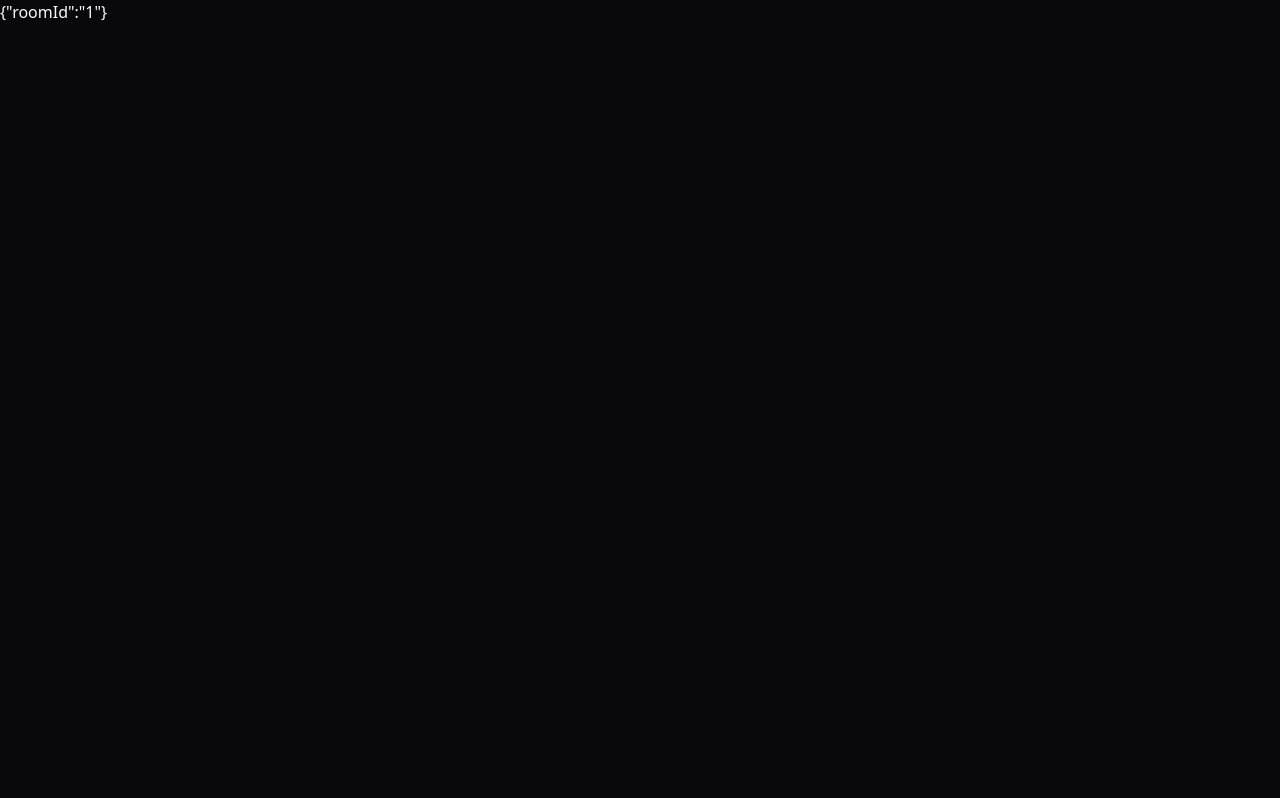
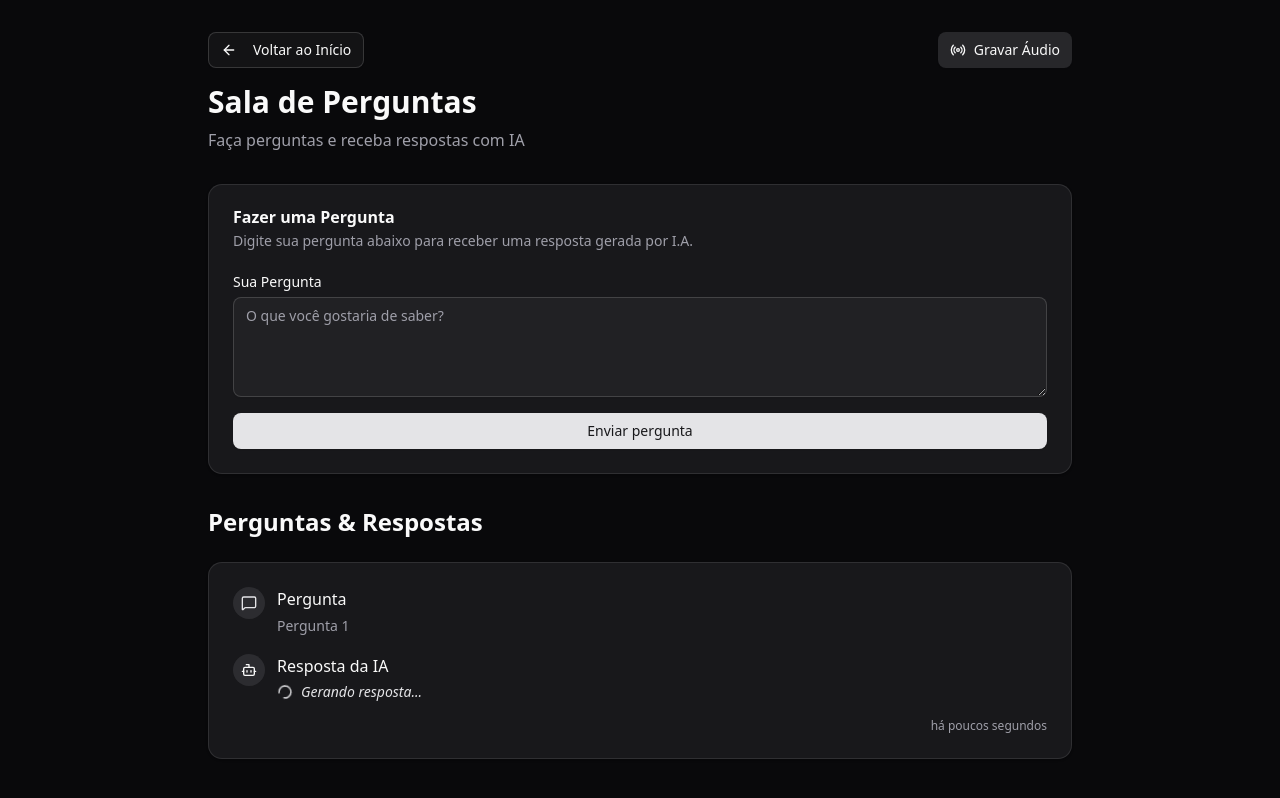
Before and after one commit to victorcbb/NLW-agents-web, a React (Vite) app: page /room/1 in a window 1280 px wide. Built offline with nearby package versions, Linux system fonts and the light colour scheme.

Commit message:
feat: Implements room page layout

```diff
--- a/src/pages/room.tsx
+++ b/src/pages/room.tsx
@@ -1,7 +1,11 @@
-import { Navigate, useParams } from 'react-router-dom'
+import { ArrowLeft, Radio } from 'lucide-react'
+import { Link, Navigate, useParams } from 'react-router-dom'
+import { QuestionForm } from '@/components/question-form'
+import { QuestionItem } from '@/components/question-item'
+import { Button } from '@/components/ui/button'
 
 type RoomParams = {
-  roomId?: string
+  roomId: string
 }
 
 export function Room() {
@@ -11,5 +15,52 @@
     return <Navigate replace to="/" />
   }
 
-  return <div>{JSON.stringify(params)}</div>
+  return (
+    <div className="min-h-screen bg-zinc-950">
+      <div className="container mx-auto max-w-4xl px-4 py-8">
+        <div className="mb-8">
+          <div className="mb-4 flex items-center justify-between">
+            <Link to="/">
+              <Button variant="outline">
+                <ArrowLeft className="mr-2 size-4" />
+                Voltar ao Início
+              </Button>
+            </Link>
+            <Link to={`/room/${params.roomId}/audio`}>
+              <Button className="flex items-center gap-2" variant="secondary">
+                <Radio className="size-4" />
+                Gravar Áudio
+              </Button>
+            </Link>
+          </div>
+          <h1 className="mb-2 font-bold text-3xl text-foreground">
+            Sala de Perguntas
+          </h1>
+          <p className="text-muted-foreground">
+            Faça perguntas e receba respostas com IA
+          </p>
+        </div>
+
+        <div className="mb-8">
+          <QuestionForm roomId={params.roomId} />
+        </div>
+
+        <div className="space-y-6">
+          <div className="flex items-center justify-between">
+            <h2 className="font-semibold text-2xl text-foreground">
+              Perguntas & Respostas
+            </h2>
+          </div>
+
+          <QuestionItem
+            question={{
+              id: '1',
+              question: 'Pergunta 1',
+              createdAt: new Date().toISOString(),
+            }}
+          />
+        </div>
+      </div>
+    </div>
+  )
 }
```
